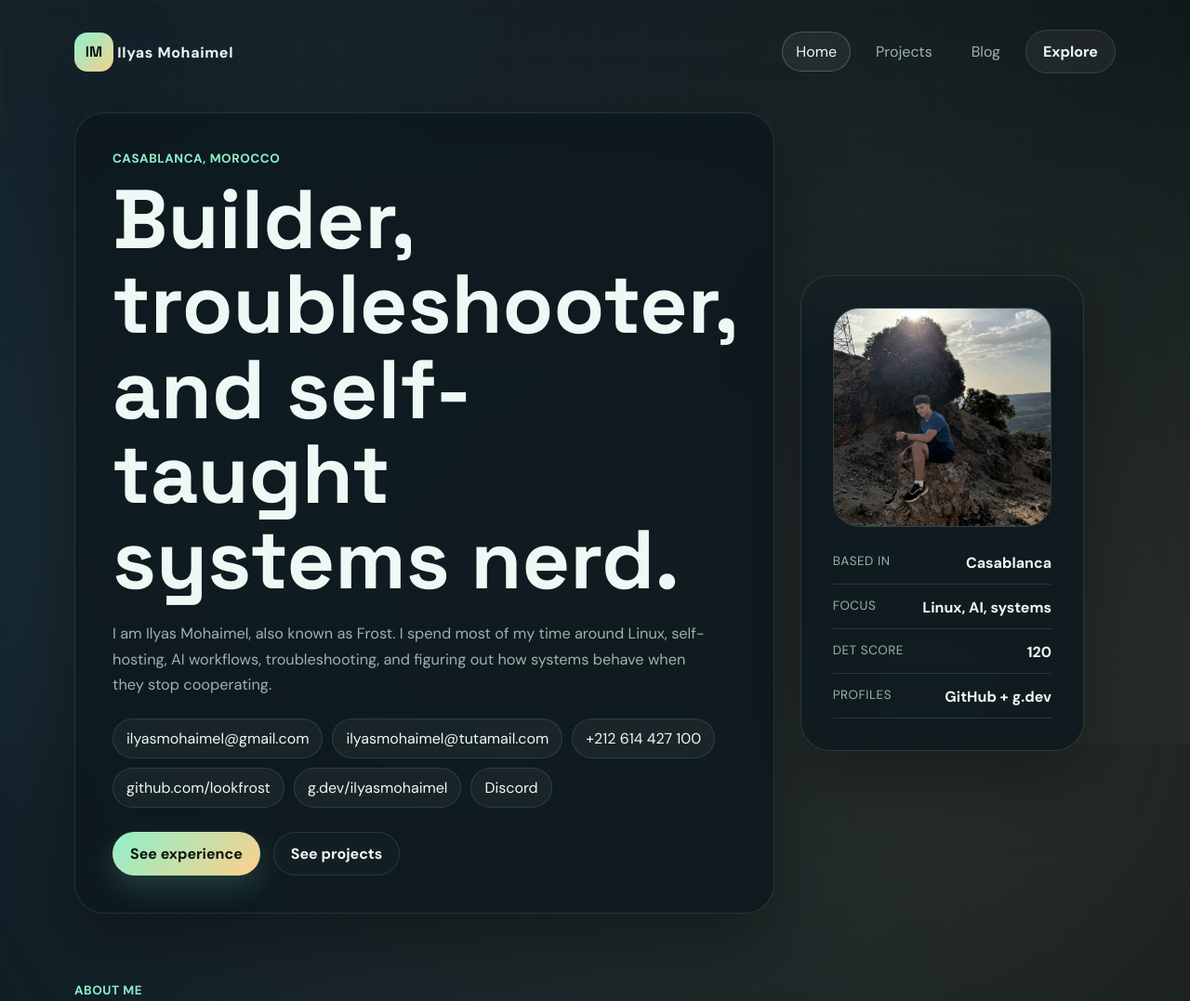
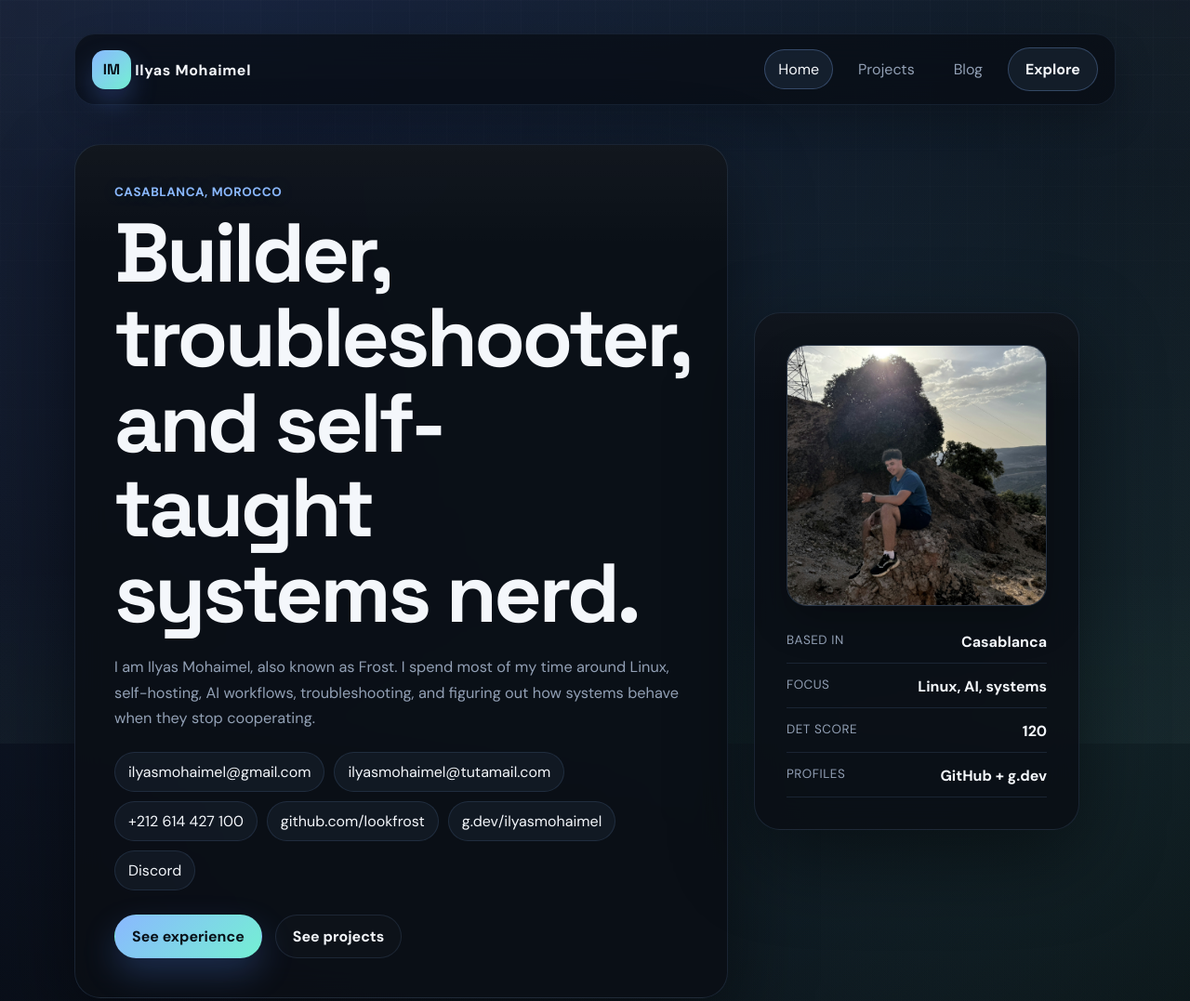
Before and after one commit to lookfrost/lookfrost.github.io, a website: page index.html in a window 1280 px wide. Shown: the top 1077 px of the page at 93% size. Drawn offline with Linux system fonts and the light colour scheme.

Commit message:
Shift styling toward premium tech portfolio

```diff
--- a/styles.css
+++ b/styles.css
@@ -1,17 +1,17 @@
 :root {
-  --bg: #071013;
-  --bg-soft: #0d1b20;
-  --panel: rgba(12, 24, 29, 0.84);
-  --panel-strong: rgba(16, 30, 36, 0.94);
-  --line: rgba(162, 226, 207, 0.14);
-  --line-strong: rgba(162, 226, 207, 0.26);
-  --text: #eef8f4;
-  --muted: #9ab4ad;
-  --accent: #8ff0cb;
-  --accent-strong: #43c896;
-  --accent-warm: #f4d28f;
-  --accent-cool: #79c7ff;
-  --shadow: 0 28px 80px rgba(0, 0, 0, 0.38);
+  --bg: #05080d;
+  --bg-soft: #0b1118;
+  --panel: rgba(10, 15, 22, 0.9);
+  --panel-strong: rgba(12, 18, 26, 0.96);
+  --line: rgba(138, 184, 255, 0.12);
+  --line-strong: rgba(138, 184, 255, 0.28);
+  --text: #f4f7fb;
+  --muted: #92a0b5;
+  --accent: #8ab8ff;
+  --accent-strong: #5d8dff;
+  --accent-warm: #c9d8ff;
+  --accent-cool: #74f0d3;
+  --shadow: 0 30px 90px rgba(0, 0, 0, 0.48);
 }
 
 * {
@@ -28,10 +28,9 @@
   font-family: "DM Sans", sans-serif;
   color: var(--text);
   background:
-    radial-gradient(circle at 14% 8%, rgba(121, 199, 255, 0.14), transparent 24%),
-    radial-gradient(circle at 82% 12%, rgba(244, 210, 143, 0.13), transparent 20%),
-    radial-gradient(circle at 50% 100%, rgba(67, 200, 150, 0.1), transparent 28%),
-    linear-gradient(180deg, #050c0f 0%, #081216 34%, #0b171c 68%, #0e1b21 100%);
+    radial-gradient(circle at 20% 0%, rgba(93, 141, 255, 0.18), transparent 24%),
+    radial-gradient(circle at 88% 12%, rgba(116, 240, 211, 0.1), transparent 18%),
+    linear-gradient(180deg, #04070b 0%, #070b12 42%, #0a1118 100%);
 }
 
 body::before {
@@ -40,10 +39,10 @@
   inset: 0;
   pointer-events: none;
   background-image:
-    linear-gradient(rgba(255, 255, 255, 0.022) 1px, transparent 1px),
-    linear-gradient(90deg, rgba(255, 255, 255, 0.022) 1px, transparent 1px);
-  background-size: 46px 46px;
-  mask-image: linear-gradient(180deg, rgba(0, 0, 0, 0.75), transparent 90%);
+    linear-gradient(rgba(255, 255, 255, 0.018) 1px, transparent 1px),
+    linear-gradient(90deg, rgba(255, 255, 255, 0.018) 1px, transparent 1px);
+  background-size: 40px 40px;
+  mask-image: linear-gradient(180deg, rgba(0, 0, 0, 0.82), transparent 92%);
 }
 
 body::after {
@@ -52,16 +51,15 @@
   inset: 0;
   pointer-events: none;
   background:
-    linear-gradient(120deg, rgba(143, 240, 203, 0.04), transparent 34%),
-    linear-gradient(300deg, rgba(121, 199, 255, 0.03), transparent 30%);
-  mix-blend-mode: screen;
-  opacity: 0.7;
+    linear-gradient(90deg, rgba(255, 255, 255, 0.02), transparent 18%, transparent 82%, rgba(255, 255, 255, 0.02)),
+    linear-gradient(180deg, rgba(138, 184, 255, 0.04), transparent 24%, transparent 76%, rgba(116, 240, 211, 0.03));
+  opacity: 0.9;
 }
 
 .page-shell {
   width: min(1120px, calc(100% - 32px));
   margin: 0 auto;
-  padding: 24px 0 64px;
+  padding: 28px 0 80px;
 }
 
 .topbar,
@@ -80,6 +78,12 @@
   justify-content: space-between;
   gap: 16px;
   margin-bottom: 42px;
+  padding: 14px 18px;
+  border: 1px solid rgba(138, 184, 255, 0.1);
+  border-radius: 22px;
+  background: rgba(8, 12, 18, 0.72);
+  backdrop-filter: blur(18px);
+  box-shadow: 0 18px 40px rgba(0, 0, 0, 0.24);
 }
 
 .brand {
@@ -102,9 +106,9 @@
   border-radius: 14px;
   font-family: "Space Grotesk", sans-serif;
   font-weight: 700;
-  color: #071211;
-  background: linear-gradient(135deg, var(--accent) 0%, var(--accent-warm) 100%);
-  box-shadow: var(--shadow);
+  color: #081018;
+  background: linear-gradient(135deg, var(--accent) 0%, var(--accent-cool) 100%);
+  box-shadow: 0 14px 28px rgba(93, 141, 255, 0.26);
 }
 
 .brand-text,
@@ -139,7 +143,7 @@
 .nav-link:hover,
 .nav-link.current {
   color: var(--text);
-  background: rgba(255, 255, 255, 0.055);
+  background: rgba(138, 184, 255, 0.09);
   border-color: var(--line-strong);
 }
 
@@ -163,8 +167,8 @@
 
 .nav-button {
   color: var(--text);
-  background: rgba(255, 255, 255, 0.05);
-  border-color: var(--line);
+  background: rgba(138, 184, 255, 0.08);
+  border-color: var(--line-strong);
 }
 
 .hero {
@@ -184,15 +188,17 @@
 .info-card,
 .strength-card,
 .contact-panel {
-  background: var(--panel);
-  backdrop-filter: blur(14px);
+  background:
+    linear-gradient(180deg, rgba(255, 255, 255, 0.03), transparent 12%),
+    var(--panel);
+  backdrop-filter: blur(16px);
   border: 1px solid var(--line);
   box-shadow: var(--shadow);
 }
 
 .hero-copy {
-  padding: 40px;
-  border-radius: 32px;
+  padding: 42px;
+  border-radius: 28px;
 }
 
 .eyebrow {
@@ -201,6 +207,7 @@
   font-size: 0.84rem;
   font-weight: 700;
   text-transform: uppercase;
+  text-shadow: 0 0 24px rgba(138, 184, 255, 0.18);
 }
 
 h1,
@@ -214,10 +221,12 @@
 h1 {
   font-size: clamp(2.8rem, 7vw, 5.6rem);
   max-width: 12ch;
+  letter-spacing: -0.04em;
 }
 
 h2 {
   font-size: clamp(2rem, 5vw, 3.2rem);
+  letter-spacing: -0.03em;
 }
 
 h3 {
@@ -263,7 +272,7 @@
   border-radius: 999px;
   color: var(--text);
   text-decoration: none;
-  background: rgba(255, 255, 255, 0.045);
+  background: rgba(138, 184, 255, 0.06);
   border: 1px solid var(--line);
   transition: transform 160ms ease, border-color 160ms ease, background 160ms ease;
 }
@@ -276,14 +285,14 @@
 }
 
 .primary-button {
-  color: #081211;
-  background: linear-gradient(135deg, var(--accent) 0%, var(--accent-warm) 92%);
-  box-shadow: 0 12px 32px rgba(143, 240, 203, 0.18);
+  color: #081018;
+  background: linear-gradient(135deg, var(--accent) 0%, var(--accent-cool) 100%);
+  box-shadow: 0 16px 36px rgba(93, 141, 255, 0.24);
 }
 
 .ghost-button {
   color: var(--text);
-  background: rgba(255, 255, 255, 0.02);
+  background: rgba(255, 255, 255, 0.015);
   border-color: var(--line);
 }
 
@@ -295,9 +304,9 @@
 
 .hero-card {
   padding: 34px;
-  border-radius: 32px;
+  border-radius: 28px;
   background:
-    linear-gradient(180deg, rgba(255, 255, 255, 0.03), transparent 18%),
+    linear-gradient(180deg, rgba(255, 255, 255, 0.025), transparent 18%),
     var(--panel);
 }
 
@@ -305,13 +314,15 @@
   width: 100%;
   aspect-ratio: 1 / 1;
   margin-bottom: 28px;
-  border-radius: 28px;
+  border-radius: 22px;
   overflow: hidden;
   background:
-    linear-gradient(180deg, rgba(255, 255, 255, 0.03), rgba(255, 255, 255, 0.01)),
-    rgba(255, 255, 255, 0.04);
-  border: 1px solid rgba(255, 255, 255, 0.1);
-  box-shadow: inset 0 0 0 1px rgba(255, 255, 255, 0.03);
+    linear-gradient(180deg, rgba(255, 255, 255, 0.035), rgba(255, 255, 255, 0.01)),
+    rgba(255, 255, 255, 0.02);
+  border: 1px solid rgba(138, 184, 255, 0.16);
+  box-shadow:
+    inset 0 0 0 1px rgba(255, 255, 255, 0.02),
+    0 18px 42px rgba(0, 0, 0, 0.22);
 }
 
 .profile-panel-photo {
@@ -334,7 +345,7 @@
   display: flex;
   justify-content: space-between;
   gap: 16px;
-  padding-bottom: 12px;
+  padding: 0 0 12px;
   border-bottom: 1px solid var(--line);
 }
 
@@ -368,14 +379,14 @@
 .story-panel,
 .contact-panel {
   padding: 30px;
-  border-radius: 26px;
+  border-radius: 22px;
 }
 
 .accent-panel {
   display: grid;
   place-items: center;
   background:
-    linear-gradient(145deg, rgba(143, 240, 203, 0.11), rgba(121, 199, 255, 0.08)),
+    linear-gradient(145deg, rgba(138, 184, 255, 0.1), rgba(116, 240, 211, 0.08)),
     var(--panel-strong);
 }
 
@@ -396,7 +407,7 @@
 .info-card,
 .strength-card {
   padding: 26px;
-  border-radius: 24px;
+  border-radius: 20px;
 }
 
 .info-card h3,
@@ -421,12 +432,12 @@
   align-items: center;
   padding: 10px 16px;
   border-radius: 999px;
-  color: #081211;
+  color: #071018;
   font-size: 0.88rem;
   font-weight: 700;
   text-transform: uppercase;
-  background: linear-gradient(135deg, rgba(143, 240, 203, 0.95), rgba(121, 199, 255, 0.88));
-  box-shadow: 0 10px 24px rgba(121, 199, 255, 0.14);
+  background: linear-gradient(135deg, rgba(138, 184, 255, 0.95), rgba(116, 240, 211, 0.9));
+  box-shadow: 0 10px 24px rgba(93, 141, 255, 0.18);
 }
 
 .section-note {
@@ -464,7 +475,7 @@
 .post-page,
 .project-card {
   background:
-    linear-gradient(180deg, rgba(255, 255, 255, 0.022), transparent 18%),
+    linear-gradient(180deg, rgba(255, 255, 255, 0.025), transparent 16%),
     var(--panel);
   backdrop-filter: blur(14px);
   border: 1px solid var(--line);
@@ -475,7 +486,7 @@
 .post-card,
 .project-card {
   padding: 26px;
-  border-radius: 24px;
+  border-radius: 20px;
 }
 
 .compact-hero {
@@ -516,7 +527,7 @@
 
 .muted-post {
   background:
-    linear-gradient(145deg, rgba(255, 255, 255, 0.035), rgba(255, 255, 255, 0.012)),
+    linear-gradient(145deg, rgba(255, 255, 255, 0.03), rgba(255, 255, 255, 0.01)),
     var(--panel);
 }
 
@@ -564,7 +575,7 @@
 .post-page {
   width: min(820px, 100%);
   padding: 34px;
-  border-radius: 28px;
+  border-radius: 22px;
 }
 
 .post-page h1 {
@@ -592,8 +603,8 @@
 .contact-card {
   display: block;
   padding: 14px 16px;
-  border-radius: 18px;
-  background: rgba(255, 255, 255, 0.035);
+  border-radius: 16px;
+  background: rgba(138, 184, 255, 0.04);
   border: 1px solid var(--line);
   text-decoration: none;
   transition: transform 160ms ease, border-color 160ms ease, background 160ms ease;
```
